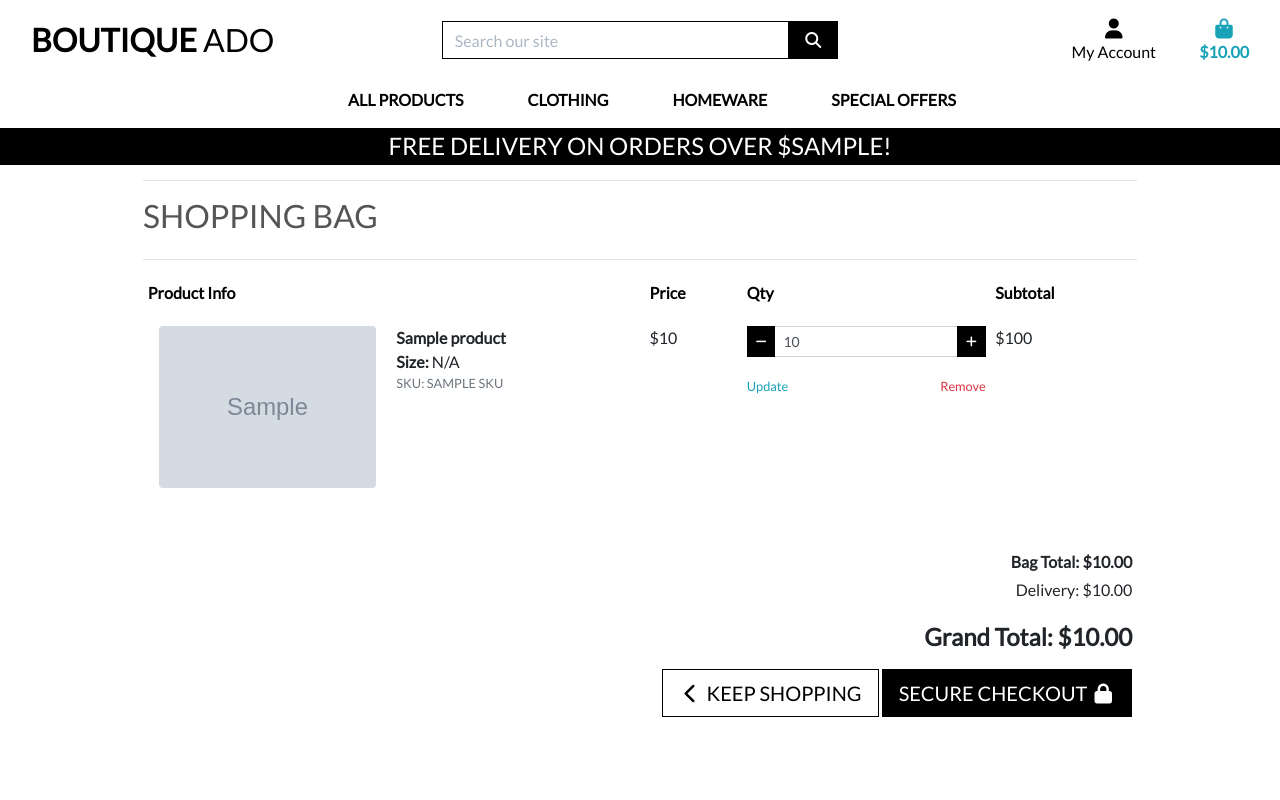
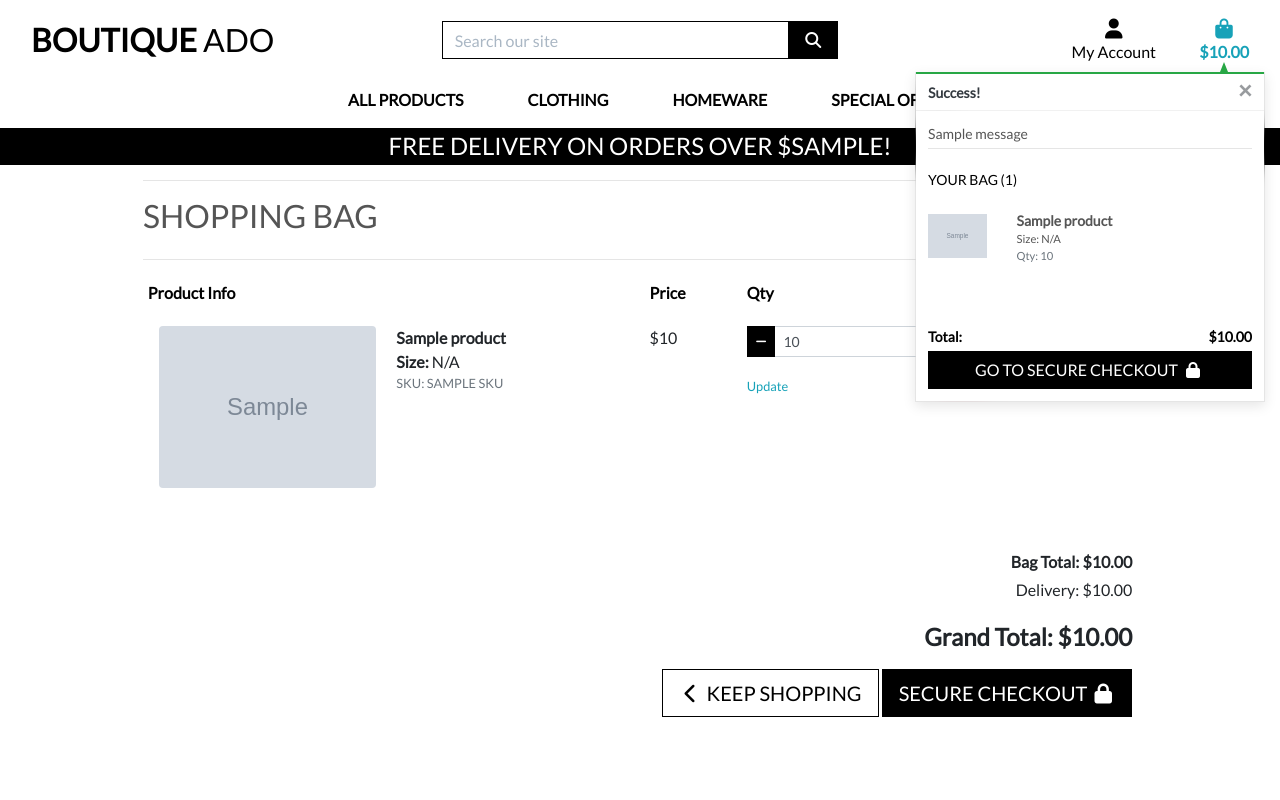
Before and after one commit to BrandonPCollins/boutique_ado, a Django app: template bag/templates/bag/bag.html in a window 1280 px wide. Run offline with Django 5.2, Linux system fonts and the light colour scheme; the template is opened without the code that fills it: most values are stand-ins (such as "Sample title", 1, 10 or a date in 2020); grey boxes marked "Sample" are stand-in pictures; one stand-in notice (Sample message) is shown; some libraries are stand-ins or nearby versions.

Commit message:
Added toasts

```diff
--- a/boutique_ado/settings.py
+++ b/boutique_ado/settings.py
@@ -81,6 +81,8 @@ TEMPLATES = [
     },
 ]
 
+MESSAGE_STORAGE = 'django.contrib.messages.storage.session.SessionStorage'
+
 AUTHENTICATION_BACKENDS = [
     # Needed to login by username in Django admin, regardless of `allauth`
     'django.contrib.auth.backends.ModelBackend',
--- a/templates/base.html
+++ b/templates/base.html
@@ -112,7 +112,21 @@
     </header>
 
     {% if messages %}
-        <div class="message-container"></div>
+        <div class="message-container">
+            {% for message in messages %}
+                {% with message.level as level %}
+                    {% if level == 40 %}
+                        {% include 'includes/toasts/toast_error.html' %}
+                    {% elif level == 30 %}
+                        {% include 'includes/toasts/toast_warning.html' %}
+                    {% elif level == 25 %}
+                        {% include 'includes/toasts/toast_success.html' %}
+                    {% else %}
+                        {% include 'includes/toasts/toast_info.html' %}
+                    {% endif %}
+                {% endwith %}
+            {% endfor %}
+        </div>
     {% endif %}
 
     {% block page_header %}
@@ -122,6 +136,9 @@
     {% endblock %}
 
     {% block postloadjs %}
+    <script type="text/javascript">
+        $('.toast').toast('show');
+    </script>
     {% endblock %}
 
 
--- a/templates/includes/toasts/toast_success.html
+++ b/templates/includes/toasts/toast_success.html
@@ -14,17 +14,13 @@
                 <hr class="mt-1 mb-3">
             </div>
         </div>
-        {% if grand_total and not on_profile_page %}
+        {% if grand_total %}
             <p class="logo-font bg-white text-black py-1">Your Bag ({{ product_count }})</p>
             <div class="bag-notification-wrapper">
                 {% for item in bag_items %}
                     <div class="row">
                         <div class="col-3 my-1">
-                            {% if item.product.image %}
-                            <img class="w-100" src="{{ item.product.image.url }}" alt="{{ item.product.name }}">
-                            {% else %}
-                            <img class="w-100" src="{{ MEDIA_URL }}noimage.png" alt="{{ item.product.name }}">
-                            {% endif %}
+                            <img class="w-100" src="{{ item.product.image.url }}">
                         </div>
                         <div class="col-9">
                             <p class="my-0"><strong>{{ item.product.name }}</strong></p>
```
Also changed, not shown: bag/views.py (+19 -1 lines).
